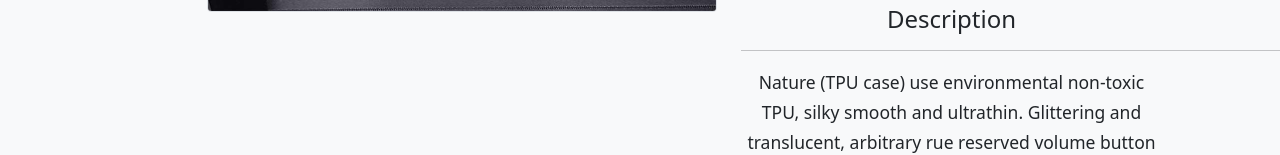
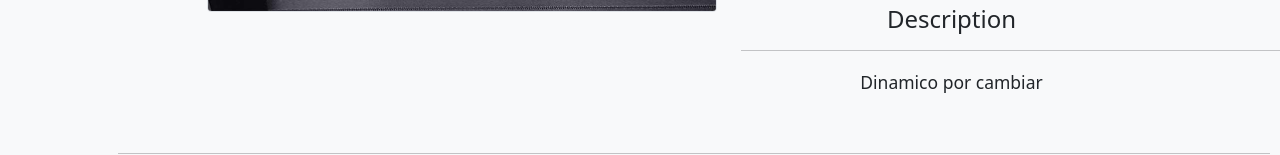
Before and after one commit to SLAE021/PixelTech_Client, a React (Vite) app: page /products/1 in a window 1280 px wide. Shown: the part 650-805 px from the top of the page. Built offline with nearby package versions, Linux system fonts and the light colour scheme; no server answers.

Commit message:
cambio de rutas

```diff
--- a/src/context/auth.context.jsx
+++ b/src/context/auth.context.jsx
@@ -63,7 +63,7 @@ function AuthWrapper(props) {
   }
 
   if (isValidatingToken) {
-    return <h3>... validando usuario</h3>
+    return <h3>... Cargando</h3>
   }
 
   return (
--- a/src/pages/landing/Banner.jsx
+++ b/src/pages/landing/Banner.jsx
@@ -32,7 +32,7 @@ function BannerImage(props) {
       </div>
       <div className="carousel-caption d-none d-lg-block">
         <h5>Banner Header</h5>
-        <p>Some representative placeholder content for the banner.</p>
+        <p>Aqui va la descripcion de la pagina</p>
       </div>
     </div>
   );
--- a/src/pages/products/detail/ProductDetail.jsx
+++ b/src/pages/products/detail/ProductDetail.jsx
@@ -148,15 +148,7 @@ function ProductDetail() {
             <hr />
             <p className="lead flex-shrink-0">
               <small>
-                Nature (TPU case) use environmental non-toxic TPU, silky smooth
-                and ultrathin. Glittering and translucent, arbitrary rue
-                reserved volume button cutouts, easy to operate. Side frosted
-                texture anti-slipping, details show its concern; transparent
-                frosted logo shows its taste. The release of self, the flavor of
-                life. Nillkin launched Nature transparent soft cover, only to
-                retain the original phone style. Subverting tradition,
-                redefinition. Thinner design Environmental texture better hand
-                feeling.
+                Dinamico por cambiar
               </small>
             </p>
           </div>
```
Also changed, not shown: 1 other file (tests, documents, lock files or other folders).
